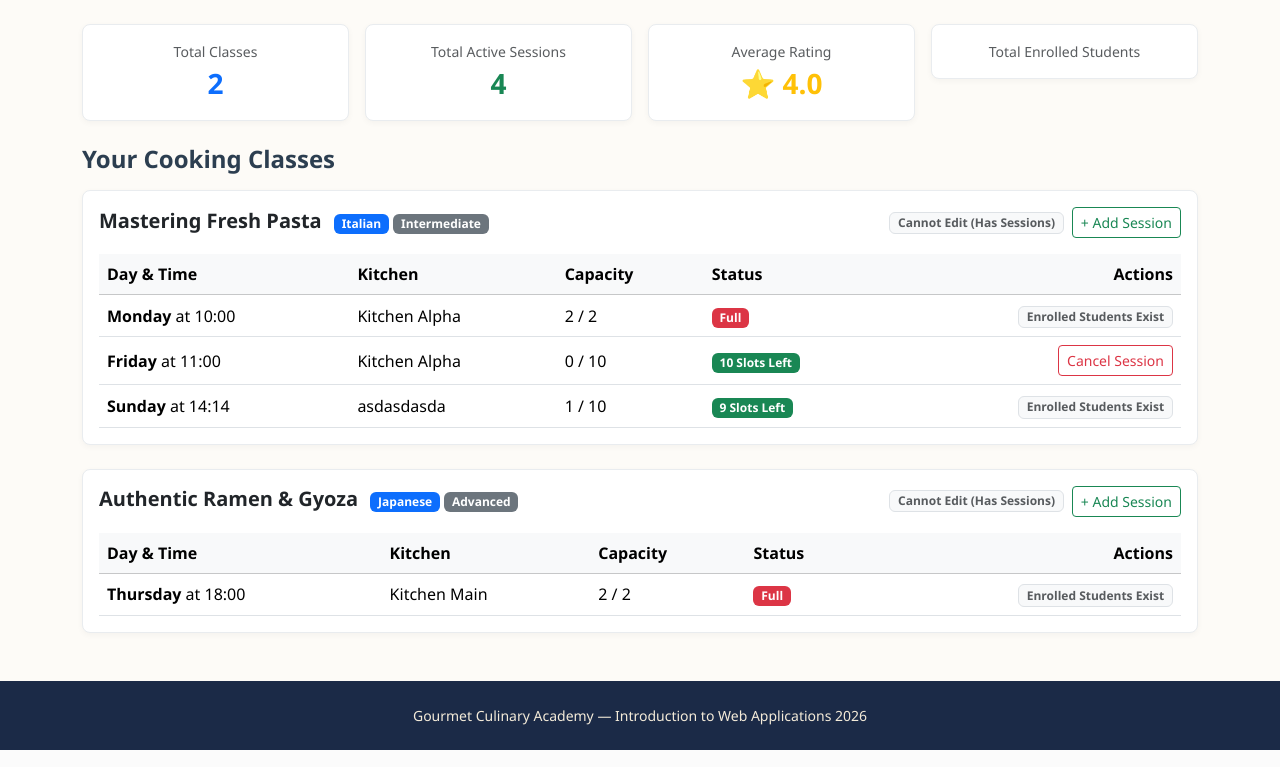
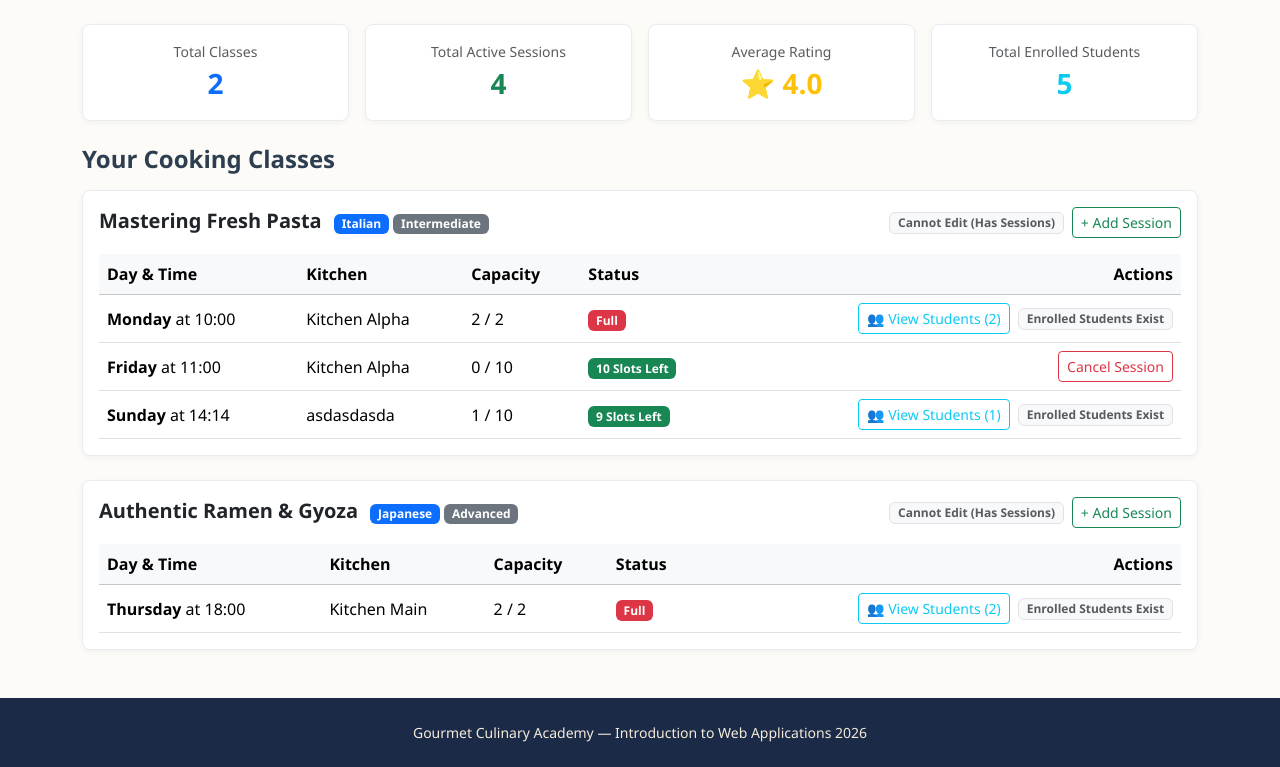
Before and after one commit to MujoGultekin/Cooking_School, a Flask app: page /manager/dashboard in a window 1280 px wide. Shown: the part 126-893 px from the top of the page. Run offline with Flask 3, Linux system fonts and the light colour scheme; a user stored in the database is signed in; data comes from the database, SQL or seed files in the repository; both versions use the stored data as it was after the commit.

Commit message:
+ manager total enrolled students duzeltildi
+enrolled students listesi eklendi

```diff
--- a/dao/class_dao.py
+++ b/dao/class_dao.py
@@ -67,7 +67,7 @@ def get_class_by_id(class_id):
     return class_data, sessions
 
 def get_manager_classes(manager_id):
-    """Yöneticinin açtığı kursları, seanslarını ve düzenlenme durumlarını getirir."""
+    """Yöneticinin açtığı kursları, seanslarını ve seansa kayıtlı öğrencilerin bilgilerini getirir."""
     conn = get_db()
     cursor = conn.cursor()
 
@@ -87,12 +87,37 @@ def get_manager_classes(manager_id):
         """, (c["id"],))
         sessions = cursor.fetchall()
 
+        sessions_with_students = []
+        for s in sessions:
+            s_dict = dict(s)
+
+            # Seansa kayıtlı olan öğrencilerin ad, soyad ve e-postasını çek
+            cursor.execute("""
+                SELECT u.first_name, u.last_name, u.email
+                FROM enrollments e
+                JOIN users u ON e.student_id = u.id
+                WHERE e.session_id = ?
+            """, (s["id"],))
+            s_dict["students"] = cursor.fetchall()
+
+            # Bekleme listesindeki öğrencileri sırayla çek
+            cursor.execute("""
+                SELECT u.first_name, u.last_name, u.email
+                FROM waiting_list w
+                JOIN users u ON w.student_id = u.id
+                WHERE w.session_id = ?
+                ORDER BY w.joined_at ASC
+            """, (s["id"],))
+            s_dict["waiting_students"] = cursor.fetchall()
+
+            sessions_with_students.append(s_dict)
+
         # Dersi düzenleyip düzenleyemeyeceğini kontrol et
         can_edit = len(sessions) == 0
 
         manager_data.append({
             "class": c,
-            "sessions": sessions,
+            "sessions": sessions_with_students,
             "can_edit": can_edit
         })
 
--- a/eksikler.txt
+++ b/eksikler.txt
@@ -1,7 +1,5 @@
 !) simule edilmis gun eklencek (eski config mantigi)
-!) "Past and upcoming class sessions must be clearly distinguishable" Bu yok ogrenci profillerinde
 !) "For each session, they must be able to see the list of enrolled students, the total number of enrolled students" bu yok manager dashboardinda
-!) "For each cooking class that has received at least one rating, the application must display its average rating, considering ratings from all its class sessions" bu var ancak en az bir kuralini karsilamiyor 0 ratingli seyleride gosteriyor
 !) "Cooking school managers must be able to view the waiting list for each of their class sessions" bu yok
 !) prova finaledeki ekstra alt basliklar yok
 !) sqlite file ne oluyor onu sor
--- a/routes/manager_routes.py
+++ b/routes/manager_routes.py
@@ -28,9 +28,24 @@ def check_manager_role():
 
 @manager_bp.route("/dashboard")
 def dashboard():
-    """Yönetici paneli: Açılan kurslar, seanslar ve Prova Finale istatistikleri."""
+    """Yönetici paneli: Açılan kurslar, seanslar, kayıtlı öğrenciler ve istatistikler."""
     classes = get_manager_classes(current_user.id)
-    stats = get_manager_statistics(current_user.id)
+    stats = get_manager_statistics(current_user.id) or {}
+
+    # Toplam kayıtlı öğrenci sayısını seanslar üzerinden dinamik hesapla
+    total_students = sum(
+        s.get("enrolled_count", 0)
+        for item in classes
+        for s in item.get("sessions", [])
+    )
+
+    # Stats dict'ine total_students ve total_sessions garantisi ekle
+    stats["total_students"] = total_students
+    if "total_classes" not in stats:
+        stats["total_classes"] = len(classes)
+    if "total_sessions" not in stats:
+        stats["total_sessions"] = sum(len(item.get("sessions", [])) for item in classes)
+
     return render_template("manager/dashboard.html", classes=classes, stats=stats)
 
 
--- a/templates/manager/dashboard.html
+++ b/templates/manager/dashboard.html
@@ -25,7 +25,7 @@
     <article class="col-md-3">
         <div class="card card-culinary p-3 text-center">
             <span class="text-muted small">Average Rating</span>
-            <span class="fs-3 fw-bold text-warning">⭐ {{ "%.1f"|format(stats.avg_school_rating) }}</span>
+            <span class="fs-3 fw-bold text-warning">⭐ {{ "%.1f"|format(stats.avg_school_rating) if stats.avg_school_rating else 'N/A' }}</span>
         </div>
     </article>
     <article class="col-md-3">
@@ -50,7 +50,6 @@
                     </div>
 
                     <div class="d-flex gap-2">
-                        <!-- KURAL 1: Seansı yoksa Edit butonu aktif, varsa engellenir -->
                         {% if item.can_edit %}
                             <a href="{{ url_for('manager.edit_class', class_id=item.class.id) }}" class="btn btn-sm btn-outline-primary">Edit Class</a>
                         {% else %}
@@ -75,18 +74,25 @@
                         <tbody>
                             {% for s in item.sessions %}
                                 <tr>
-                                    <td><strong>{{ s.day_of_week }}</strong> at {{ s.start_time }}</td>
+                                    <td><strong>{{ s.day_of_week }}</strong> at {{ s.start_time[:5] if s.start_time else s.start_time }}</td>
                                     <td>{{ s.kitchen_name }}</td>
                                     <td>{{ s.enrolled_count }} / {{ s.max_capacity }}</td>
                                     <td>
-                                        {% if s.available_slots == 0 %}
+                                        {% if s.enrolled_count == s.max_capacity %}
                                             <span class="badge bg-danger">Full</span>
                                         {% else %}
                                             <span class="badge bg-success">{{ s.available_slots }} Slots Left</span>
                                         {% endif %}
                                     </td>
                                     <td class="text-end">
-                                        <!-- KURAL 2: Kayıtlı öğrenci yoksa Cancel butonu aktif, varsa engellenir -->
+                                        <!-- KAYITLI ÖĞRENCİ LİSTESİ MODAL BUTONU -->
+                                        {% if s.enrolled_count > 0 %}
+                                            <button type="button" class="btn btn-sm btn-outline-info me-1" data-bs-toggle="modal" data-bs-target="#studentsModal{{ s.id }}">
+                                                👥 View Students ({{ s.enrolled_count }})
+                                            </button>
+                                        {% endif %}
+
+                                        <!-- SEANS İPTALİ / ENGEL -->
                                         {% if s.enrolled_count == 0 %}
                                             <form action="{{ url_for('manager.cancel_session', session_id=s.id) }}" method="POST" class="d-inline">
                                                 <button type="submit" class="btn btn-sm btn-outline-danger" onclick="return confirm('Are you sure you want to cancel this session?')">Cancel Session</button>
@@ -105,6 +111,61 @@
                     </table>
                 </div>
             </article>
+
+            <!-- ÖĞRENCİ LİSTESİ MODAL PENCERELERİ (TABLONUN VE ARTICLE'IN DIŞINDA) -->
+            {% for s in item.sessions %}
+                {% if s.enrolled_count > 0 %}
+                    <div class="modal fade" id="studentsModal{{ s.id }}" tabindex="-1" aria-hidden="true">
+                        <div class="modal-dialog modal-dialog-centered">
+                            <div class="modal-content text-start">
+                                <div class="modal-header">
+                                    <h5 class="modal-title fw-bold">Enrolled Students</h5>
+                                    <button type="button" class="btn-close" data-bs-dismiss="modal" aria-label="Close"></button>
+                                </div>
+                                <div class="modal-body">
+                                    <p class="small text-muted mb-2">
+                                        Session: <strong>{{ s.day_of_week }} at {{ s.start_time[:5] if s.start_time else s.start_time }}</strong> ({{ s.kitchen_name }})
+                                    </p>
+                                    <p class="small text-muted mb-3">
+                                        Total Enrolled: <strong>{{ s.enrolled_count }} / {{ s.max_capacity }}</strong>
+                                    </p>
+
+                                    <h6 class="fw-bold mb-2">Enrolled List</h6>
+                                    <ul class="list-group mb-3">
+                                        {% for student in s.students %}
+                                            <li class="list-group-item d-flex justify-content-between align-items-center">
+                                                <div>
+                                                    <strong>{{ student.first_name }} {{ student.last_name }}</strong>
+                                                    <br><small class="text-muted">{{ student.email }}</small>
+                                                </div>
+                                                <span class="badge bg-success">Enrolled</span>
+                                            </li>
+                                        {% else %}
+                                            <li class="list-group-item text-muted">No students enrolled yet.</li>
+                                        {% endfor %}
+                                    </ul>
+
+                                    {% if s.waiting_students %}
+                                        <h6 class="fw-bold mb-2">Waiting List</h6>
+                                        <ul class="list-group">
+                                            {% for w in s.waiting_students %}
+                                                <li class="list-group-item d-flex justify-content-between align-items-center bg-light">
+                                                    <div>
+                                                        <strong>{{ w.first_name }} {{ w.last_name }}</strong>
+                                                        <br><small class="text-muted">{{ w.email }}</small>
+                                                    </div>
+                                                    <span class="badge bg-warning text-dark">Queue #{{ loop.index }}</span>
+                                                </li>
+                                            {% endfor %}
+                                        </ul>
+                                    {% endif %}
+                                </div>
+                            </div>
+                        </div>
+                    </div>
+                {% endif %}
+            {% endfor %}
+
         {% endfor %}
     {% else %}
         <div class="card card-culinary p-5 text-center">
```
Also changed, not shown: templates/student/profile.html (+29 -15 lines), culinary.db.
